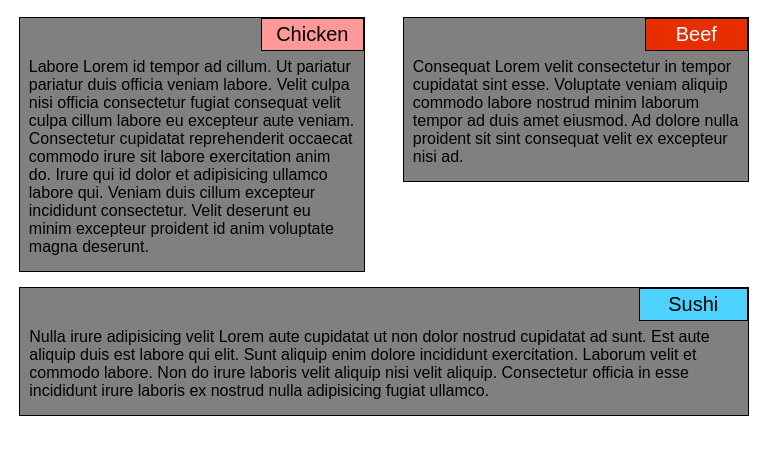
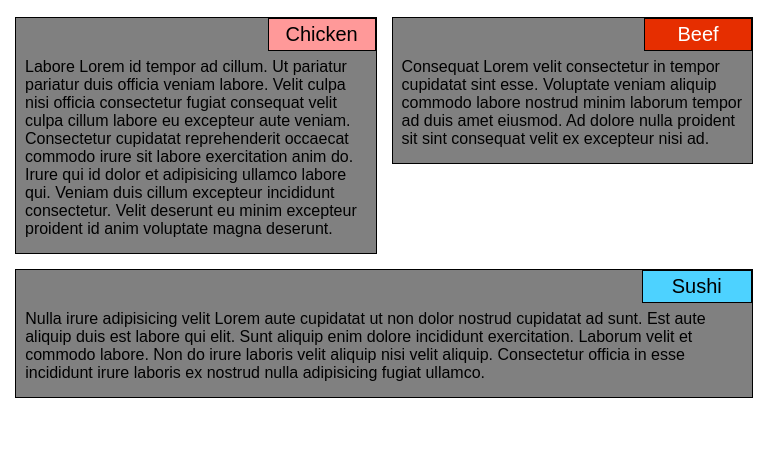
Before and after one commit to GiovanniGo/Coursera, a plain HTML site: page RubyOnRailsWebDevSpecialisation/ResponsiveDesignAssignment/index.html in a window 768 px wide. Shown: the part 98-552 px from the top of the page. Drawn offline with Linux system fonts and the light colour scheme.

Commit message:
Fix styling to have uniform spacing

```diff
--- a/RubyOnRailsWebDevSpecialisation/ResponsiveDesignAssignment/css/styles.css
+++ b/RubyOnRailsWebDevSpecialisation/ResponsiveDesignAssignment/css/styles.css
@@ -12,9 +12,7 @@
     position: relative;
     padding-top: 40px;
     padding-bottom: 15px;
-    margin-left: auto;
-    margin-right: auto;
-    width: 90%;
+    margin-right: 15px;
     border: 1px solid;
     margin-bottom: 15px;
 }
@@ -38,7 +36,7 @@
 }
 
 .row {
-    width: 100%;
+    margin-left:15px;
 }
 
 .header {
@@ -85,9 +83,6 @@
         width: 100%;
     }
 
-    .thirdMenuContent {
-        width: 95%;
-    }
     .thirdMenuBody {
         width: 97.5%;
     }
```
